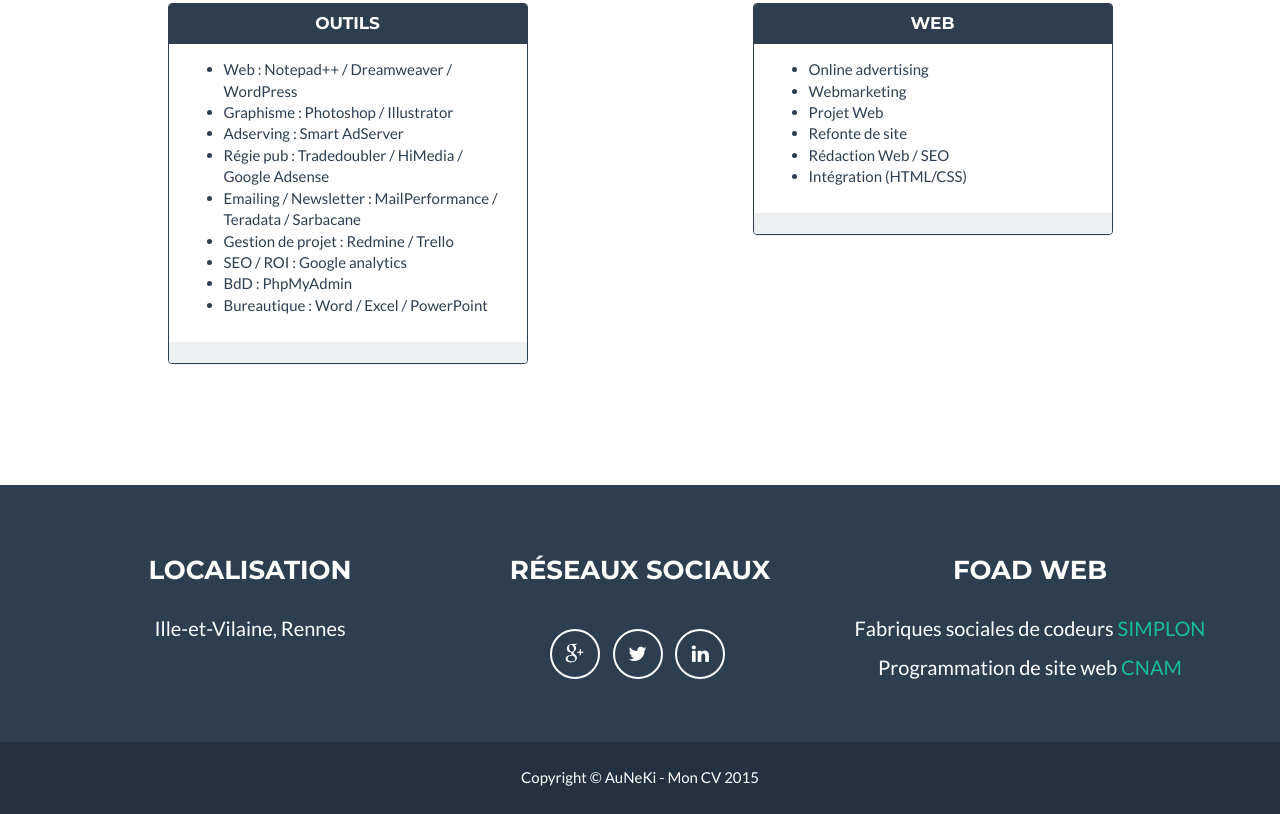
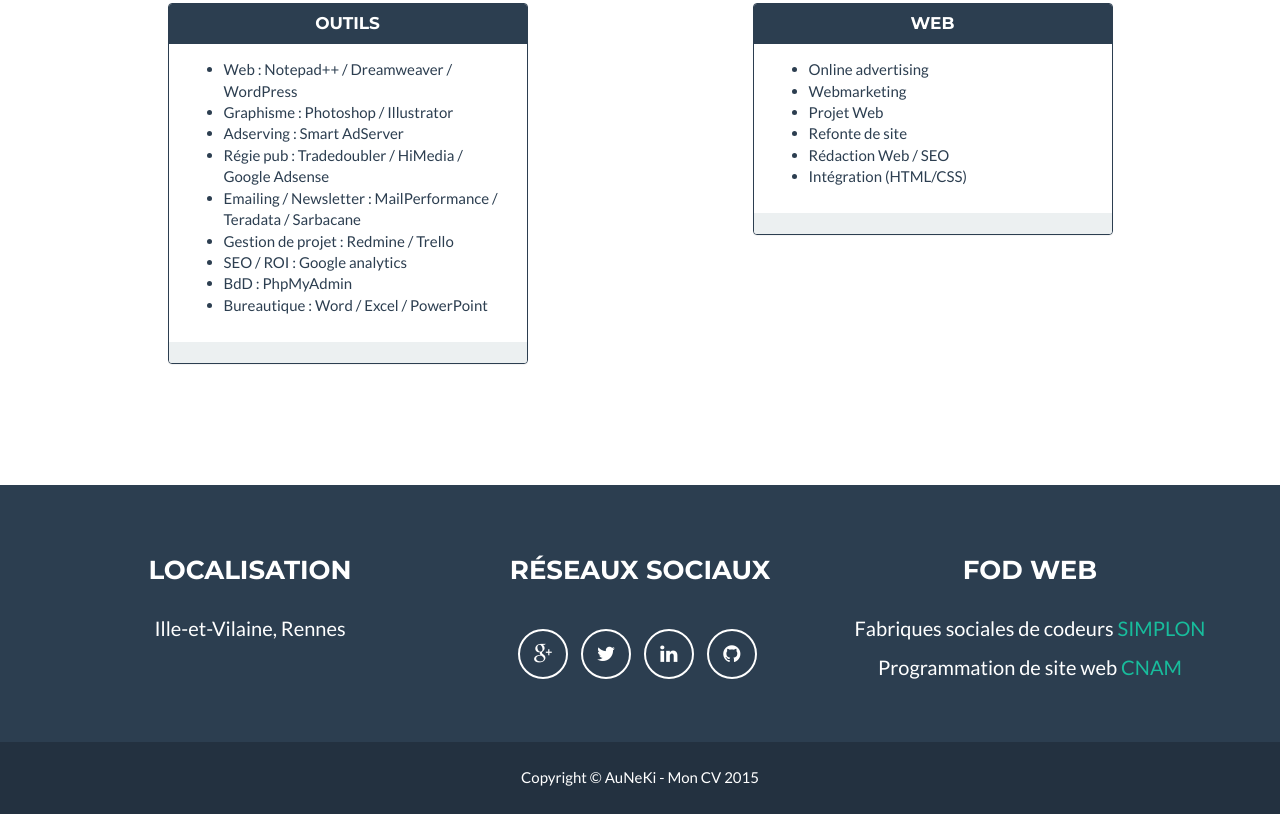
Before and after one commit to AuNeKi/C.V., a plain HTML site: page index.htm in a window 1280 px wide. Shown: the part 2369-3183 px from the top of the page. Drawn offline with nearby package versions, Linux system fonts and the light colour scheme.

```diff
--- a/index.htm
+++ b/index.htm
@@ -254,10 +254,13 @@
                             <li>
                                 <a href="https://fr.linkedin.com/in/anegaret" class="btn-social btn-outline" target="_blank" ><i class="fa fa-fw fa-linkedin"></i></a>
                             </li>
+                            <li>
+                                <a href="https://github.com/AuNeKi" class="btn-social btn-outline" target="_blank" ><i class="fa fa-fw fa-github"></i></a>
+                            </li>
                         </ul>
                     </div>
                     <div class="footer-col col-md-4">
-                        <h3>FOAD Web</h3>
+                        <h3>FOD Web</h3>
                         <p>Fabriques sociales de codeurs <a href="http://simplon.co/" target="_blank" >SIMPLON</a></p>
 						<p>Programmation de site web <a href="http://formation.cnam.fr/certificat-professionnel-programmation-de-sites-web-200514.kjsp" target="_blank" >CNAM</a></p>
                     </div>
```
Also changed, not shown: 1 other file.
